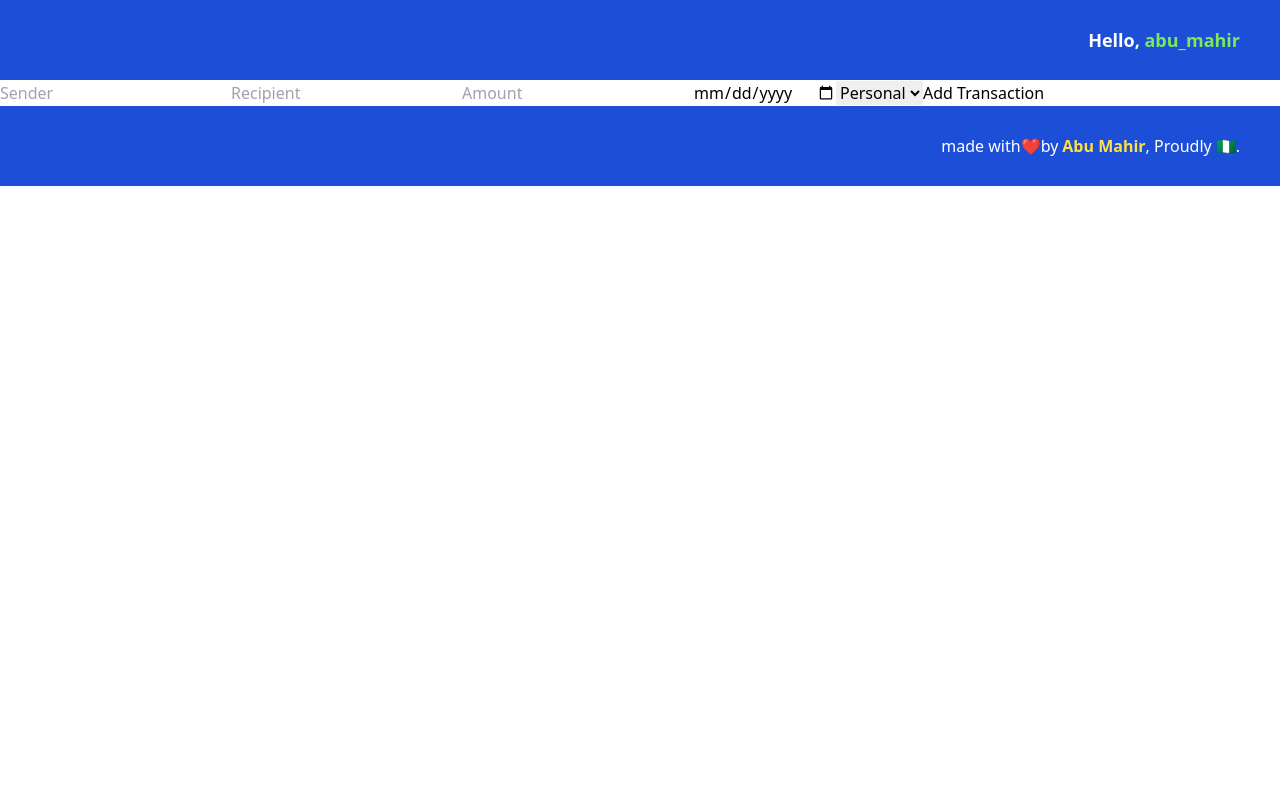
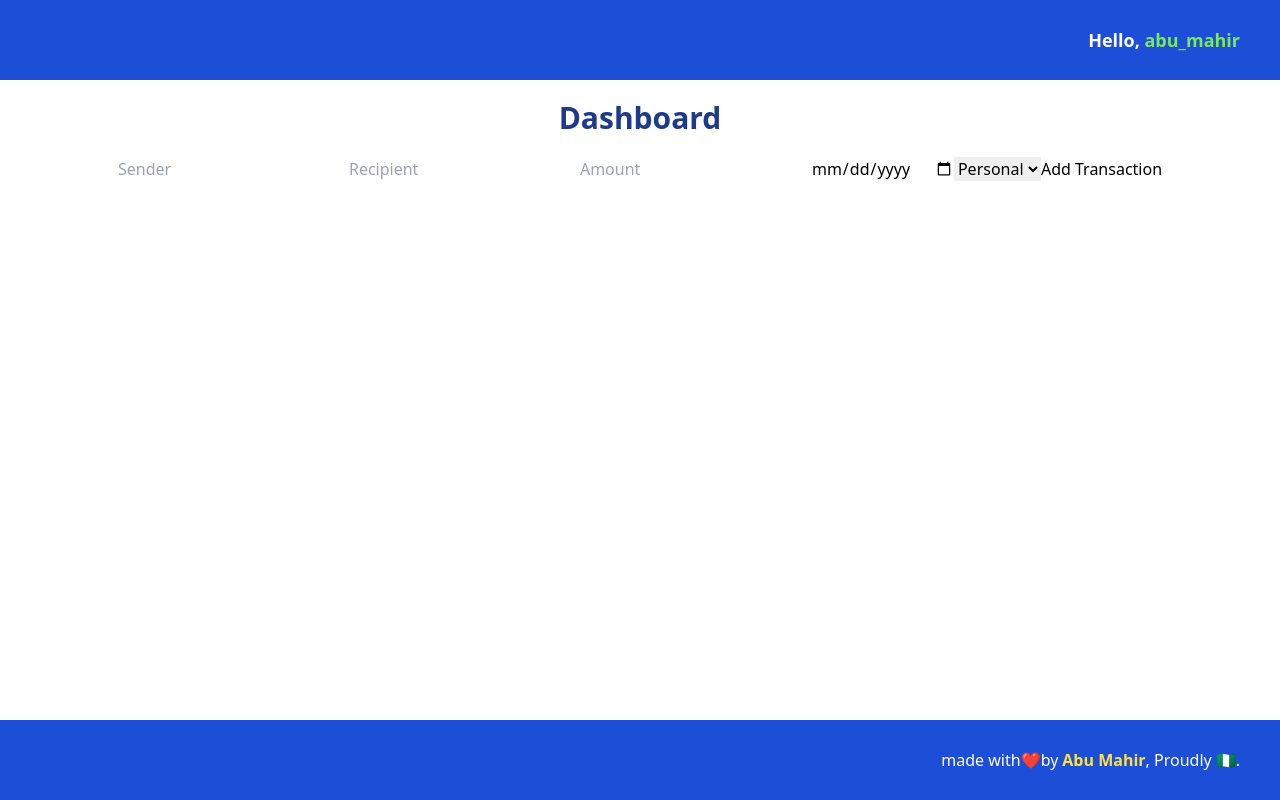
Before and after one commit to AbuMahir980/Remittance-Tracker, a React (Create React App) app: page / in a window 1280 px wide. Built offline with nearby package versions, Linux system fonts and the light colour scheme.

Commit message:
Create state to manage transactions

```diff
--- a/src/Pages/Dashboard.jsx
+++ b/src/Pages/Dashboard.jsx
@@ -1,15 +1,23 @@
-import React from 'react'
+import React, { useState } from 'react'
 import Header from '../Components/Header';
 import { Userprofile } from '../Components/Data/data';
+import { initialTransactions } from '../Components/Data/data';
 import Footer from '../Components/Footer';
 import AddTransaction from '../Components/AddTransaction';
 
 const Dashboard = () => {
+    const [transactions, setTransactions] = useState(initialTransactions);
 
+    const addTransaction = (transaction) => {
+        setTransactions([...transactions, transaction]);
+    };
     return (
         <div>
             <Header user={Userprofile}/>
-            <AddTransaction />
+            <div className='h-[80vh] flex flex-col justify-start items-center'>
+                <h1 className="text-center mt-5 mb-5 font-black text-3xl text-blue-900">Dashboard</h1>
+                <AddTransaction addTransaction={addTransaction}/>
+            </div>
             <Footer />
         </div>
     )
```
